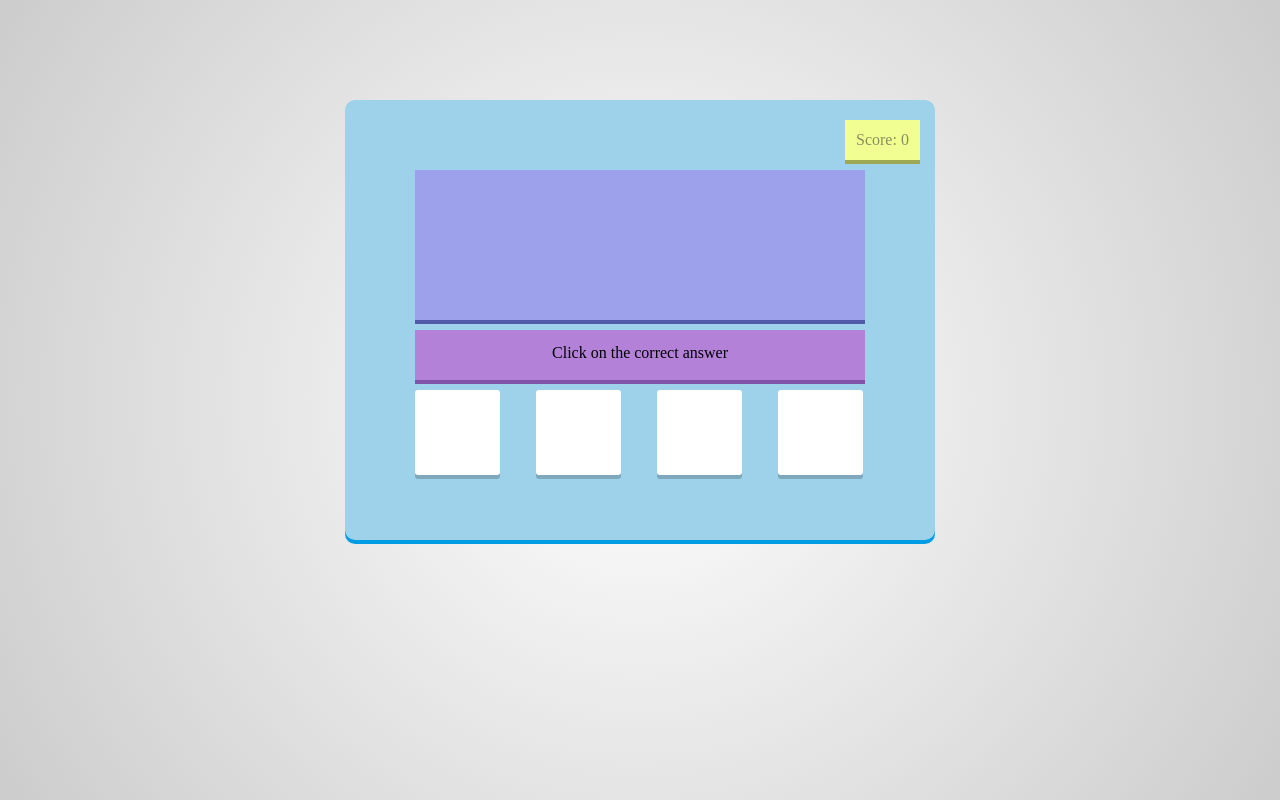
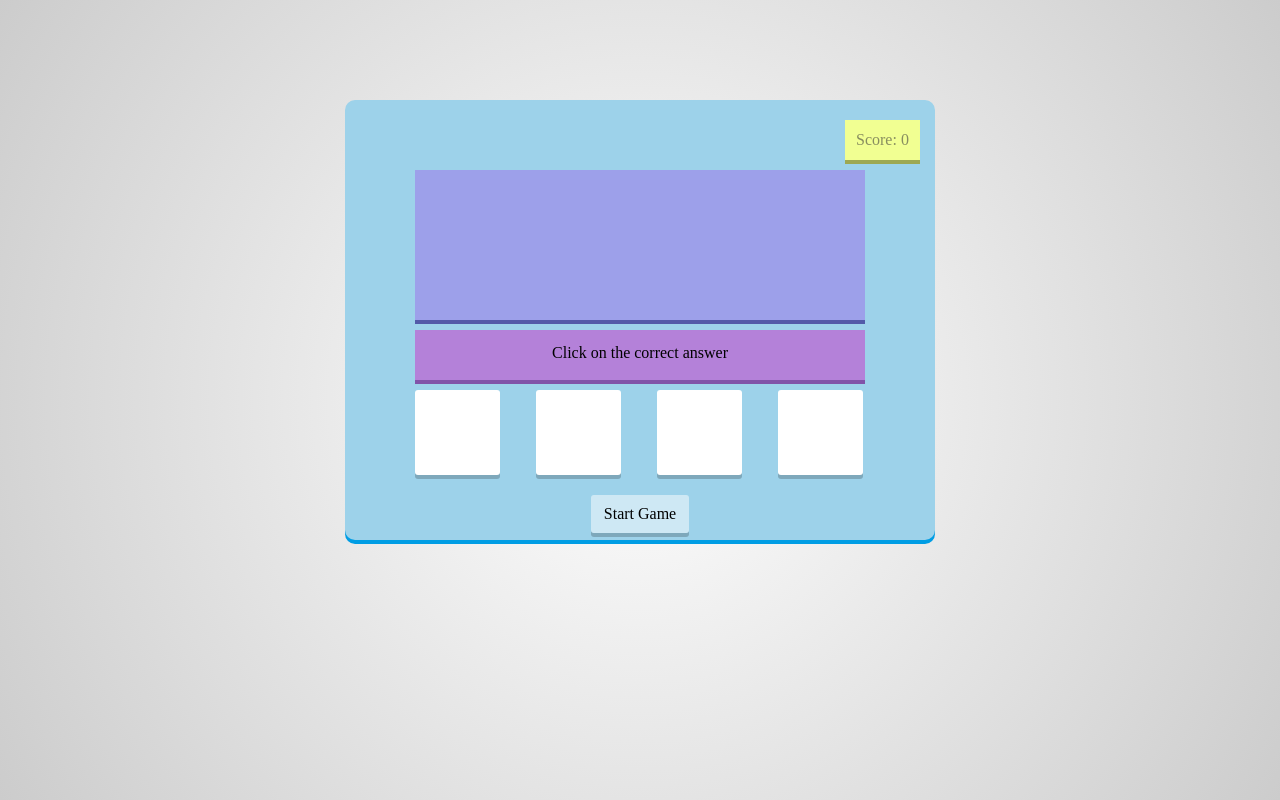
Before and after one commit to kNicholas-8761/Math-Game, a plain HTML site: page index.html in a window 1280 px wide. Drawn offline with Linux system fonts and the light colour scheme.

Commit message:
Create and styled start/reset box

```diff
--- a/index.html
+++ b/index.html
@@ -25,6 +25,9 @@
         <div id="box3" class="box"></div>
         <div id="box4" class="box"></div>
       </div>
+      <div id="startreset">
+        Start Game
+      </div>
     </div>
   </body>
 </html>
--- a/style.css
+++ b/style.css
@@ -106,7 +106,7 @@ html {
    -webkit-box-shadow: 0px 4px #6b54d3;
 }
 
-.box:active{
+.box:active, #startreset:active{
     background-color: #9C89F6;
     color: white;
     box-shadow: 0px 0px #6b54d3;
@@ -114,3 +114,21 @@ html {
     -webkit-box-shadow: 0px 0px #6b54d3;
     top: 4px;
 }
+#startreset{
+    width: 78px;
+    padding: 10px;
+    background-color: rgba(255,255,255,0.5);
+    margin: 0 auto;
+    border-radius: 3px;
+    cursor: pointer;
+    box-shadow: 0px 4px rgba(0, 0, 0, 0.2);
+    -moz-box-shadow: 0px 4px rgba(0, 0, 0, 0.2);
+    -webkit-box-shadow: 0px 4px rgba(0, 0, 0, 0.2);
+    text-align: center;
+    position: relative;
+    transition: all 0.2s;
+    -webkit-transition: all 0.2s;
+    -moz-transition: all 0.2s;
+    -o-transition: all 0.2s;
+    -ms-transition: all 0.2s;
+}
```
